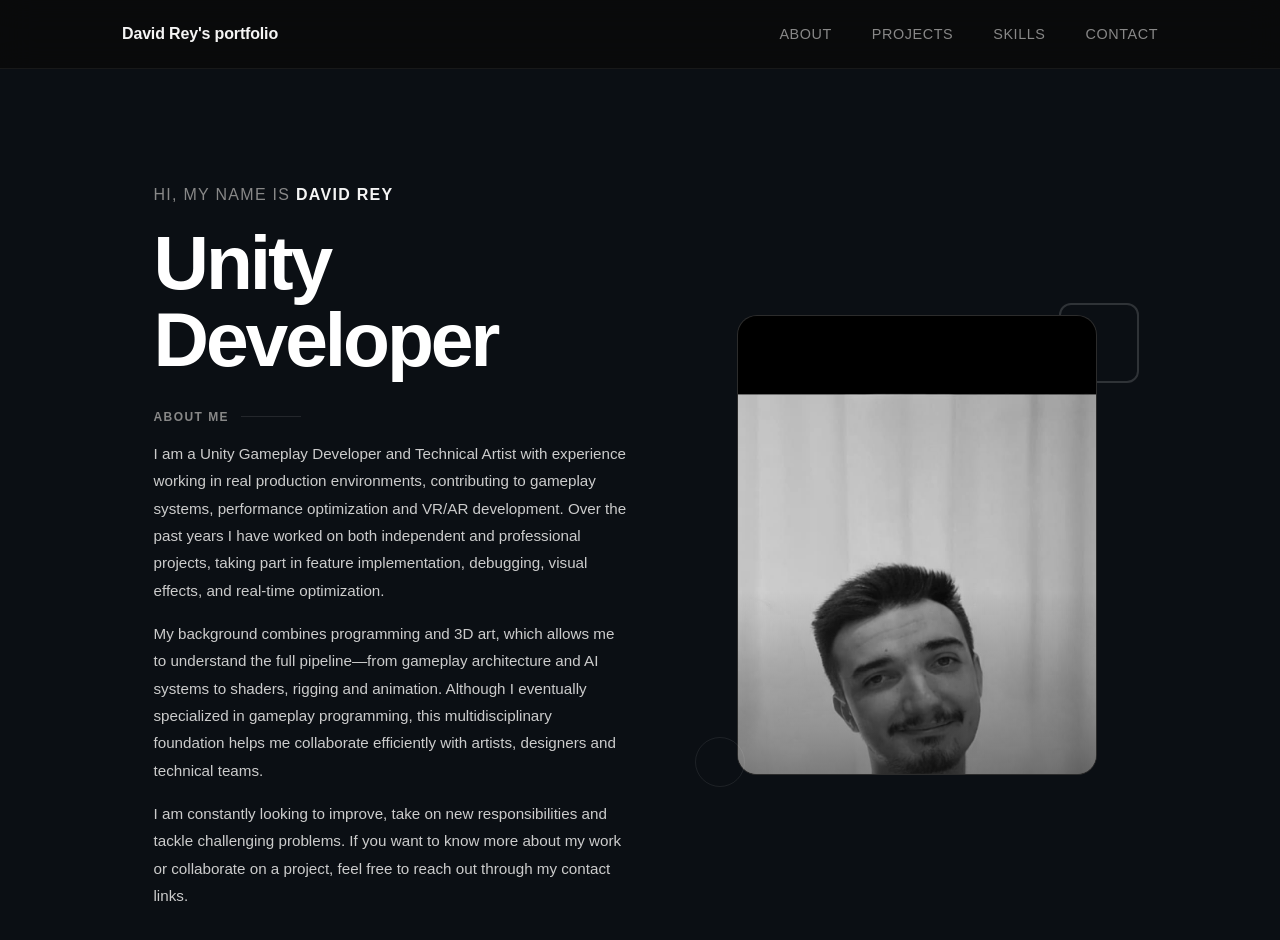
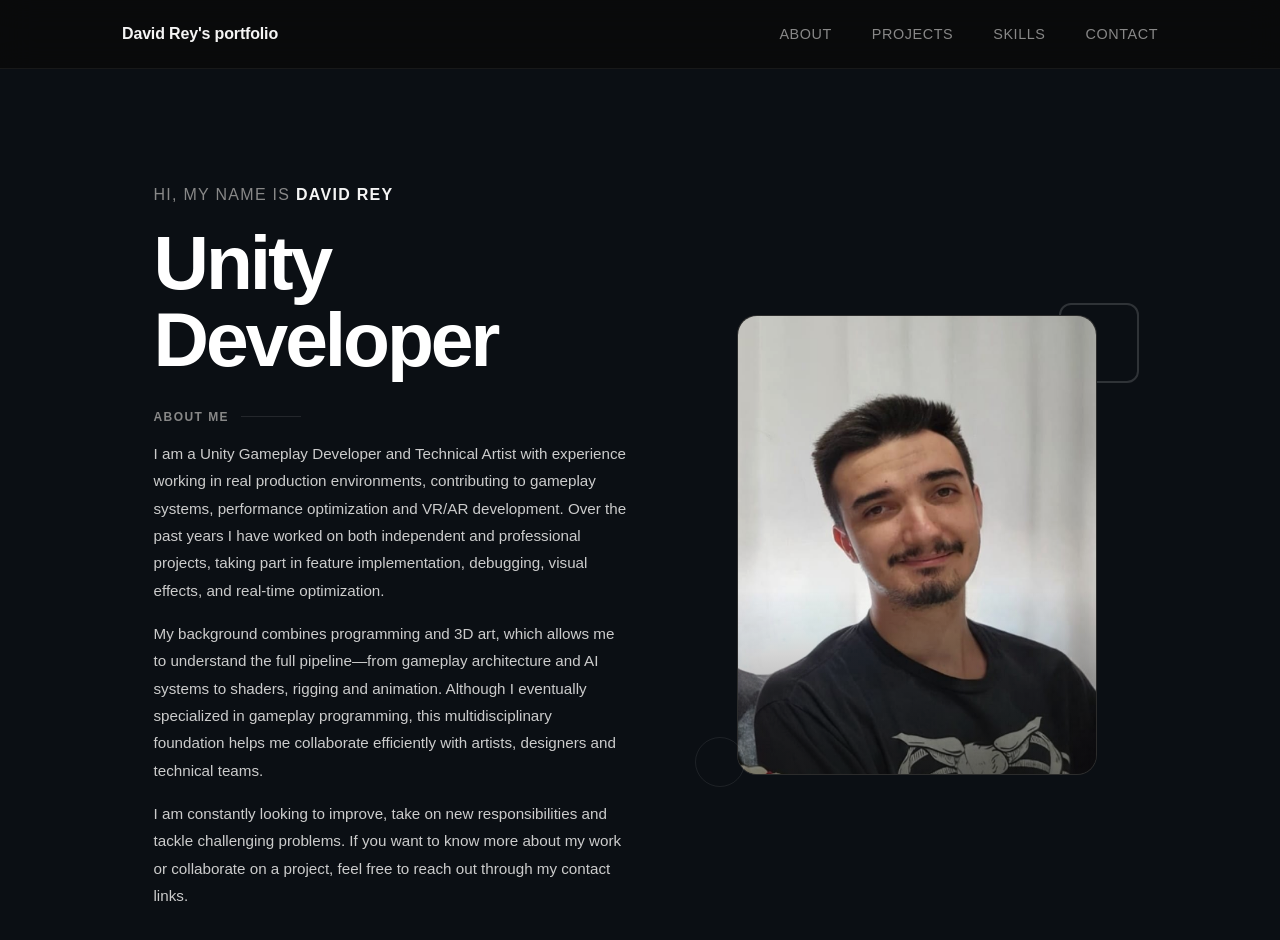
Before and after one commit to Viid21/UnityDev_Portfolio, a React (Vite) app: page / in a window 1280 px wide. Shown: the top 940 px of the page. Built offline with nearby package versions, Linux system fonts and the light colour scheme.

Commit message:
refactor: fixing portrait filter and position

```diff
--- a/src/index.css
+++ b/src/index.css
@@ -243,8 +243,8 @@
   width: 100%;
   height: 100%;
   object-fit: cover;
-  object-position: center top;
-  filter: grayscale(100%) contrast(1.05);
+  object-position: center;
+  filter: grayscale(0%) contrast(1.05);
   display: block;
 }
 
```
